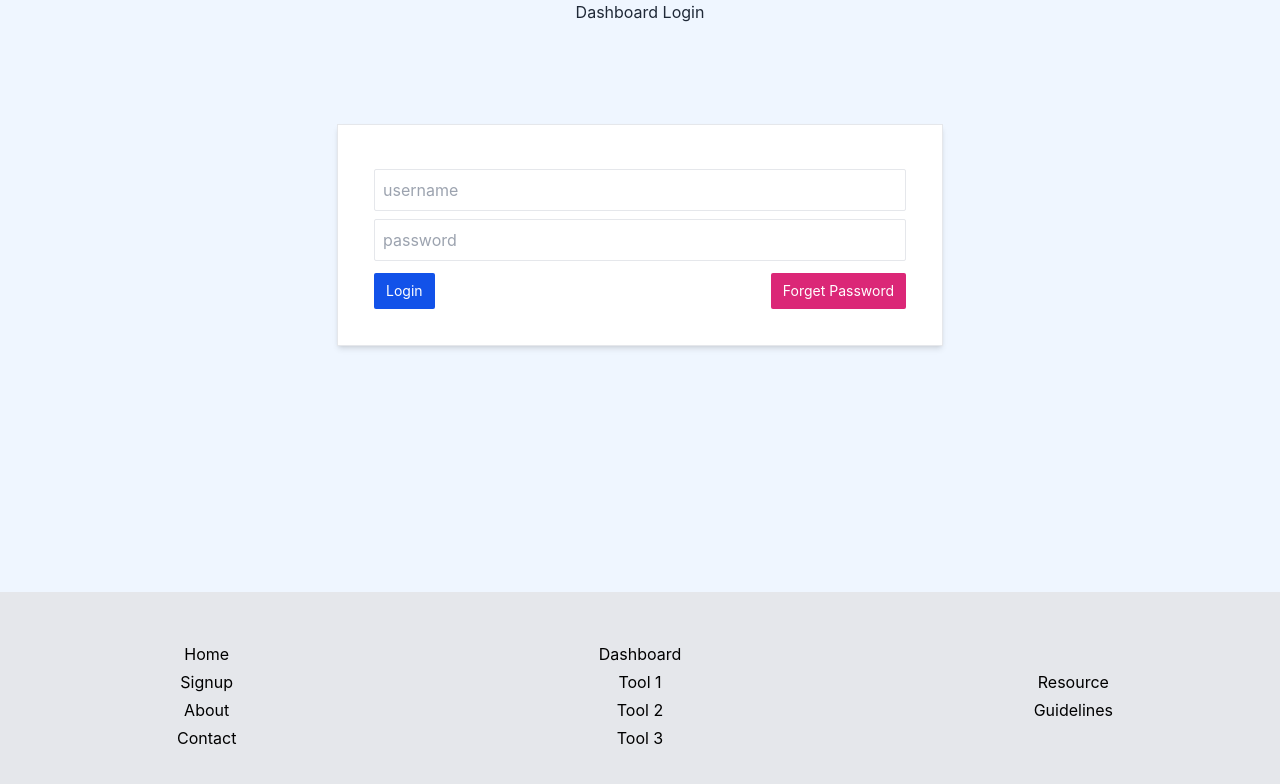
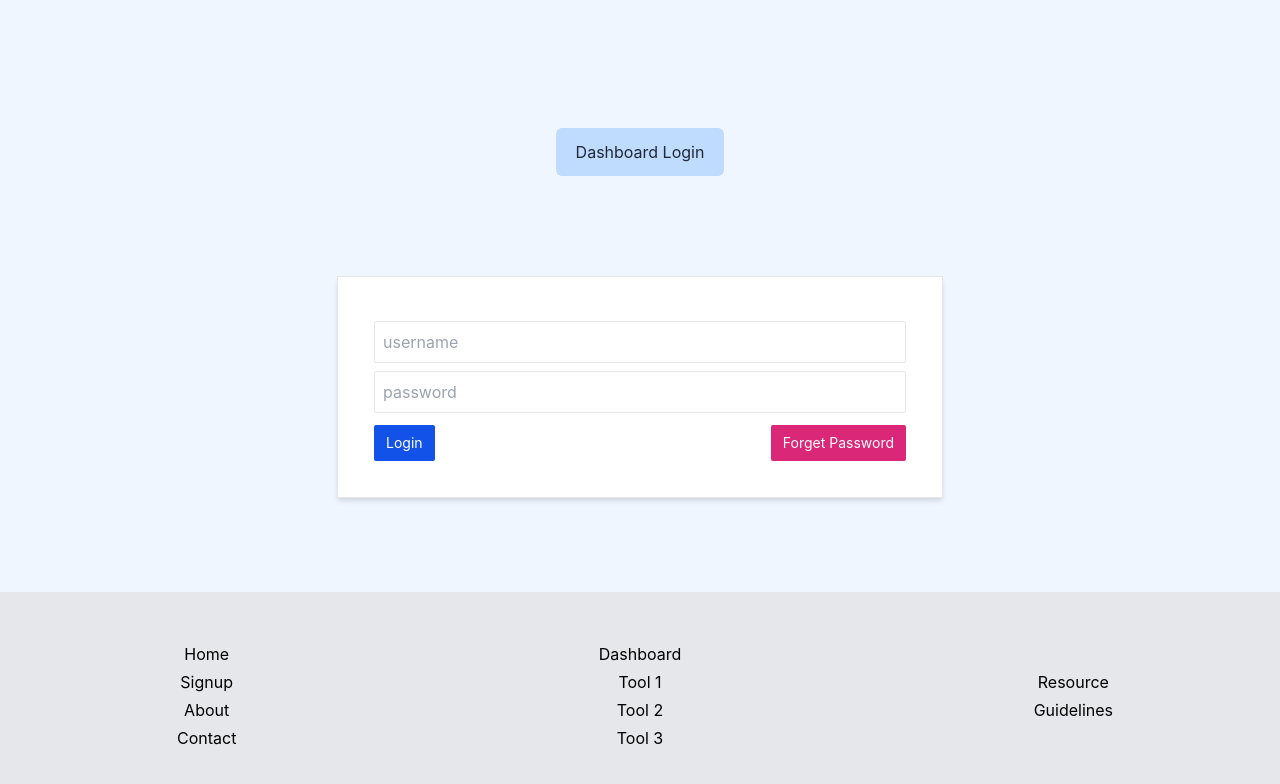
Before and after one commit to IT-Dashboard/IT-Dashboard, a Next.js app: page / in a window 1280 px wide. Shown: the top 784 px of the page. Built offline with nearby package versions, Linux system fonts and the light colour scheme.

Commit message:
Fix typo in className prop

```diff
--- a/pages/index.js
+++ b/pages/index.js
@@ -6,7 +6,7 @@ const Login = () => {
   return (
     <div className=" min-h-screen relative w-full bg-blue-50">
       <div className="flex flex-col gap-1 items-center w-full h-full justify-center">
-        <div classNae=" px-5 p-3 rounded-md bg-blue-200 mt-32">
+        <div className=" px-5 p-3 rounded-md bg-blue-200 mt-32">
           <h1 className="text-gray-800">Dashboard Login</h1>
         </div>
         <form className=" mt-24 border p-9 bg-white shadow-md">
```
